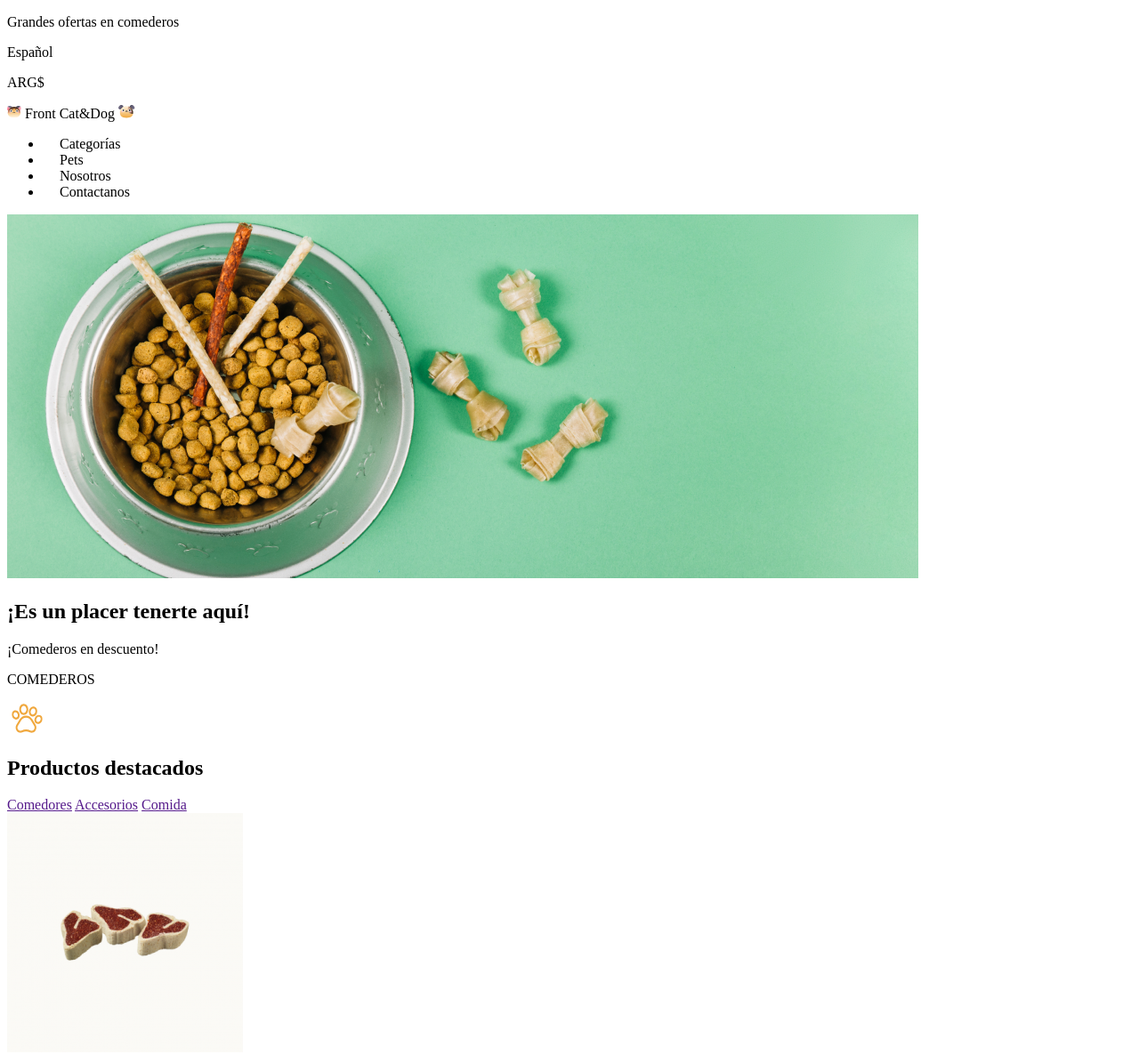
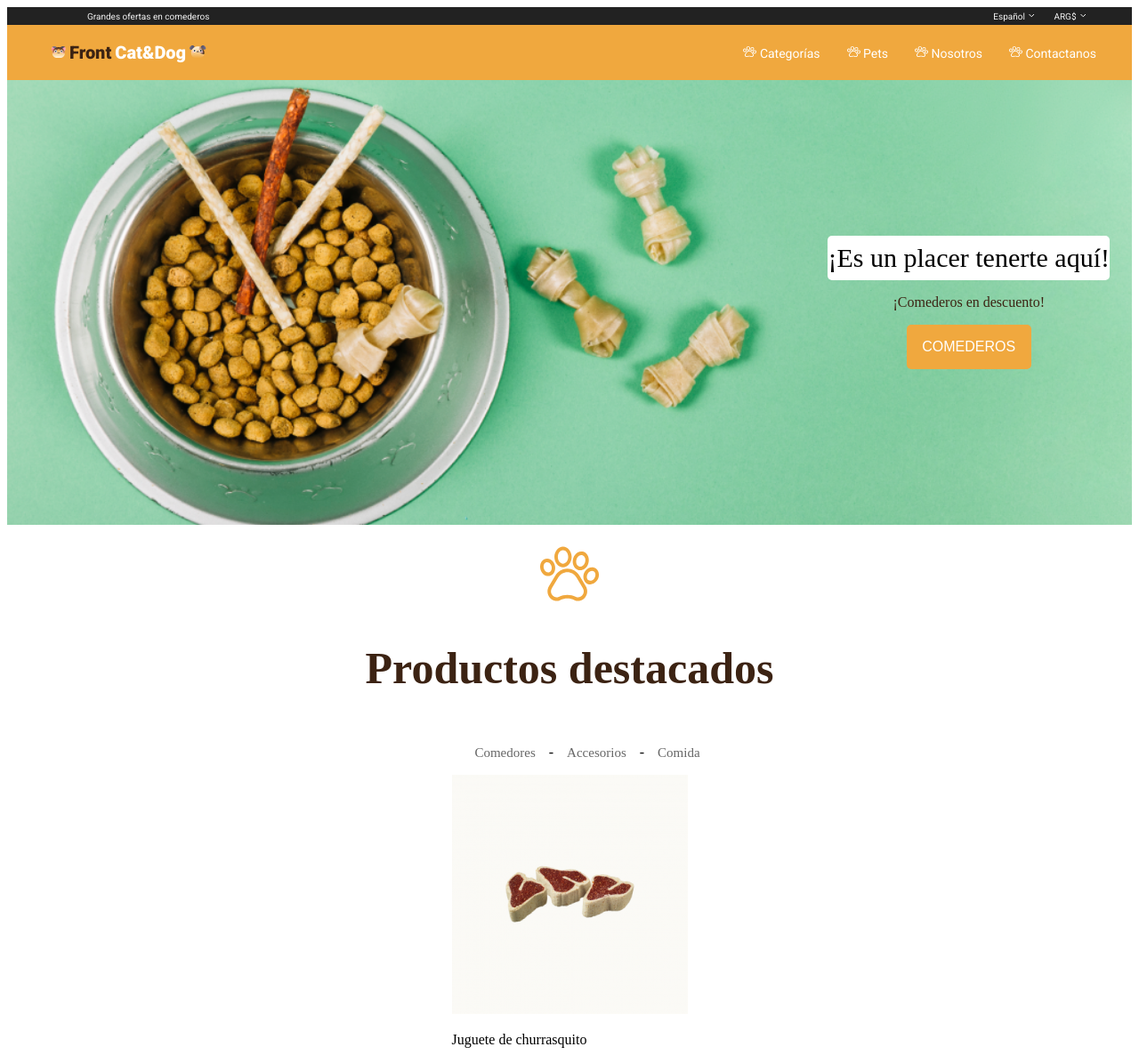
Before and after one commit to facuvillar27/FrontEndI, a plain HTML site: page index.html in a window 1280 px wide. Shown: the top 1186 px of the page at 89% size. Drawn offline with Linux system fonts and the light colour scheme.

Commit message:
Avance 24 de mayo

```diff
--- a/css/style.css
+++ b/css/style.css
@@ -0,0 +1,164 @@
+.upperHeader {
+    background-color: #222222;
+    color: #F3F3F3;
+    display: flex;
+    flex-direction: row;
+    justify-content: space-between;
+    align-items: center;
+    height: 20px;
+    font-size: 10px;
+    font-weight: 400;
+    font-family: 'Roboto', sans-serif;
+}
+
+.upperHeaderLeft {
+    margin-left: 90px;
+}
+
+.upperHeaderRight {
+    display: flex;
+    flex-direction: row;
+    margin-right: 50px;
+}
+
+.upperHeaderRight nav {
+    padding-left: 20px;
+}
+
+.lowerHeader {
+    background-color: #F0A83E;
+    display: flex;
+    flex-direction: row;
+    justify-content: space-between;
+    align-items: center;
+    height: 62px;
+    font-family: 'Roboto', sans-serif;
+
+}
+
+.lowerHeaderLeft {
+    margin-left: 50px;
+}
+
+.front {
+    color: #3C2313;
+    font-size: 20px;
+    font-weight: 700;
+}
+
+.catNDog {
+    color: #ffffff;
+    font-size: 20px;
+    font-weight: 700;
+}
+
+.lowerHeaderRight {
+    margin-right: 40px;
+}
+
+.lowerHeaderRight ul{
+    color: #ffffff;
+    font-size: 14px;
+    font-weight: 400;
+    display: flex;
+    flex-direction: row;
+    align-items: center;
+    list-style: none;
+}
+
+.lowerHeaderRight li {
+    margin-left: 30px;
+}
+
+.upperMain {
+    background-image: url("../img/bowl-and-pet.png");
+    background-size: cover;
+    background-position: center;
+    margin: 0px;
+    padding: 0px;
+    height: 500px;
+    display: flex;
+    justify-content: flex-end;
+    align-items: center
+}
+
+.upperMainText {
+    display: flex;
+    flex-direction: column;
+    justify-content: end;
+    align-items: flex-end;
+    padding-right: 25px;
+}
+
+.upperMainTextAlign {
+    display: flex;
+    flex-direction: column;
+    justify-content: center;
+    align-items: center;
+    /* margin: 0px; */
+}
+
+.upperMainTextAlign h2 {
+    background-color: #ffffff;
+    height: 50px;
+    font-weight: 400;
+    font-size: 30px;
+    display: flex;
+    align-items: center;
+    border-radius: 5px;
+    margin: 0px;
+}
+
+.upperMainTextAlign p {
+    color: #3C2313;
+    font-weight: 400;
+    font-size: 16px;
+    display: flex;
+    align-items: center;
+}
+
+.buttonComederos {
+    background-color: #F0A83E;
+    color: #ffffff;
+    width: 140px;
+    height: 50px;
+    border-radius: 5px;
+    font-weight: 400;
+    font-size: 16px;
+    display: flex;
+    align-items: center;
+    justify-content: center;
+    border-width: 0px;
+}
+
+.midMain {
+    display: flex;
+    flex-direction: column;
+    align-items: center;
+    justify-content: center;
+    padding-top: 20px;
+}
+
+.midMain h2 {
+    color: #3C2313;
+    font-size: 50px;
+    font-weight: 900;
+}
+
+.midMain ul {
+    display: flex;
+    flex-direction: row;
+}
+
+.midMain ul li a {
+    color: #666666;
+    font-size: 15px;
+    font-weight: 400;
+    text-decoration: none;
+    padding-left: 15px;
+    padding-right: 15px;
+}
+
+.midMain ul li {
+    list-style: none;
+}
--- a/index.html
+++ b/index.html
@@ -7,33 +7,34 @@
     <meta name="viewport" content="width=device-width, initial-scale=1.0" />
     <title>Petshop</title>
     <link rel="stylesheet" href="/css/style.css">
+    <link rel="preconnect" href="https://fonts.googleapis.com">
+    <link rel="preconnect" href="https://fonts.gstatic.com" crossorigin>
+    <link href="https://fonts.googleapis.com/css2?family=Roboto:wght@400;900&family=Space+Grotesk&display=swap" rel="stylesheet">
 </head>
 
 <body>
     <header>
-        <section>
+        <section class="upperHeader">
+            <div class="upperHeaderLeft">
                 <p>Grandes ofertas en comederos</p>
-            <div>
-                <div>
+            </div>
+            <div class="upperHeaderRight">
                 <nav>
-                        <p>Español</p>
+                    <p>Español <img src="./img/down.svg" alt=""></p>
                 </nav>
                 <nav>
-                        <p>ARG$</p>
+                    <p>ARG$ <img src="./img/down.svg" alt=""></p>
                 </nav>
             </div>
+        </section>
+        <section class="lowerHeader">
+            <div class="lowerHeaderLeft">
+                <img class="imgHeader" src="/img/cat.svg" alt="">
+                <span class="front">Front</span>
+                <span class="catNDog">Cat&Dog</span>
+                <img class="imgHeader" src="/img/Dog.svg" alt="">
             </div>
-        </section>
-        <section>
-            <div>
-                <div>
-                    <img src="/img/cat.svg" alt="">
-                    Front
-                    Cat&Dog
-                    <img src="/img/Dog.svg" alt="">
-                </div>
-            </div>
-            <div>
+            <div class="lowerHeaderRight">
                 <ul>
                     <li>
                         <img src="/img/pawprint.svg" alt="">
@@ -56,20 +57,25 @@
         </section>
     </header>
     <main>
-        <section>
-            <img src="img/bowl-and-pet.png" alt="Bowl con comida para perro">
+        <section class="upperMain">
+            <div class="upperMainText">
+                <div class="upperMainTextAlign">
                     <h2>¡Es un placer tenerte aquí!</h2>
                     <p>¡Comederos en descuento!</p>
-            <p>COMEDEROS</p>
+                    <button class="buttonComederos">COMEDEROS</p>
+                </div>
+            </div>
         </section>
-        <img height="36.82" width="45.27" src="img/pawPrint_1.svg" alt="Huellita" />
+        <section class="midMain">
+            <img height="70" width="70" src="img/pawPrint_1.svg" alt="Huellita" />
             <h2>Productos destacados</h2>
-        <div>
-            <a href="">Comedores</a>
-            <a href="">Accesorios</a>
-            <a href="">Comida</a>
-        </div>
-        <section>
+            <ul>
+                <li><a href="">Comedores</a></li>
+                <li>-</li>
+                <li><a href="">Accesorios</a></li>
+                <li>-</li>
+                <li><a href="">Comida</a></li>
+            </ul>
             <article>
                 <img src="img/churrasquito.png" alt="Juguete de churrasquito" />
                 <p>Juguete de churrasquito</p>
```
Also changed, not shown: img/down.svg (added). Lines whose indentation alone changed are shown as unchanged.
